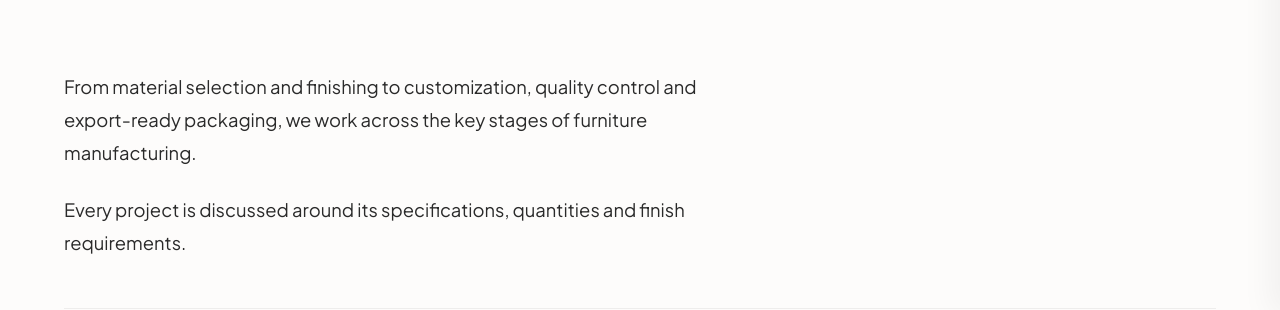
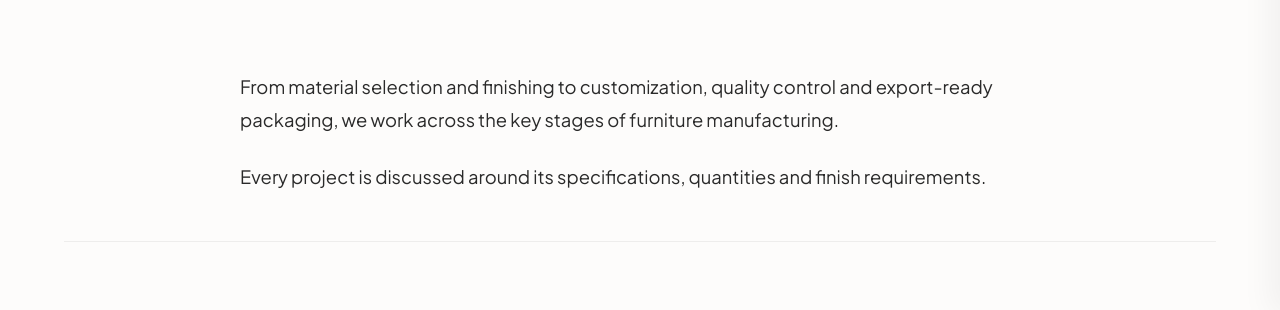
Before and after one commit to Raief445/unique-handicraft, a Next.js app: page /capabilities in a window 1280 px wide. Shown: the part 485-795 px from the top of the page. Built offline with nearby package versions, Linux system fonts and the light colour scheme; no server answers; the database is empty; a web font is replaced by a local one.

Commit message:
fix(capabilities): center intro content block with auto margins

```diff
--- a/app/capabilities/capabilities.module.css
+++ b/app/capabilities/capabilities.module.css
@@ -53,7 +53,8 @@
 }
 
 .introContent {
-  max-width: 650px;
+  max-width: 800px;
+  margin: 0 auto;
   line-height: 1.8;
   color: var(--color-text);
   font-size: 1.15rem;
```
